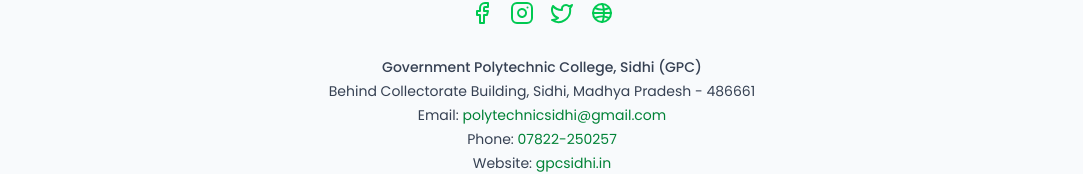
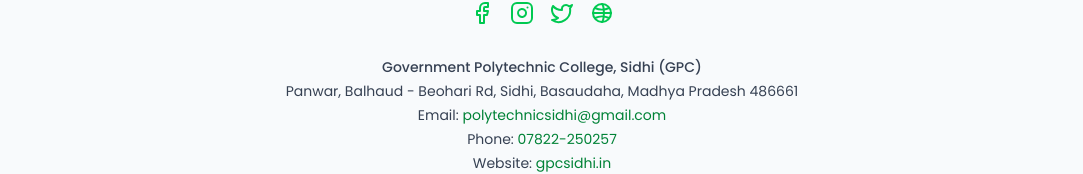
Before and after one commit to amantdevio/gpc-ResumeBuilder, a React (Vite) app in the folder frontend/: page /#/ in a window 1280 px wide. Shown: the part 2318-2492 px from the top of the page, without its empty margins (98-1181 px from the left). Built offline with nearby package versions, Linux system fonts and the light colour scheme; no server answers.

Commit message:
Change the college address.

```diff
--- a/frontend/src/components/home/Footer.jsx
+++ b/frontend/src/components/home/Footer.jsx
@@ -84,7 +84,7 @@
                 </div>
                 <div className="mt-8 text-center text-sm text-gray-700">
                     <p className="font-medium">Government Polytechnic College, Sidhi (GPC)</p>
-                    <p className="mt-1">Behind Collectorate Building, Sidhi, Madhya Pradesh - 486661</p>
+                    <p className="mt-1">Panwar, Balhaud - Beohari Rd, Sidhi, Basaudaha, Madhya Pradesh 486661</p>
                     <p className="mt-1">
                         Email: <a href="mailto:polytechnicsidhi@gmail.com" className="text-green-700 hover:underline">polytechnicsidhi@gmail.com</a>
                     </p>
```
